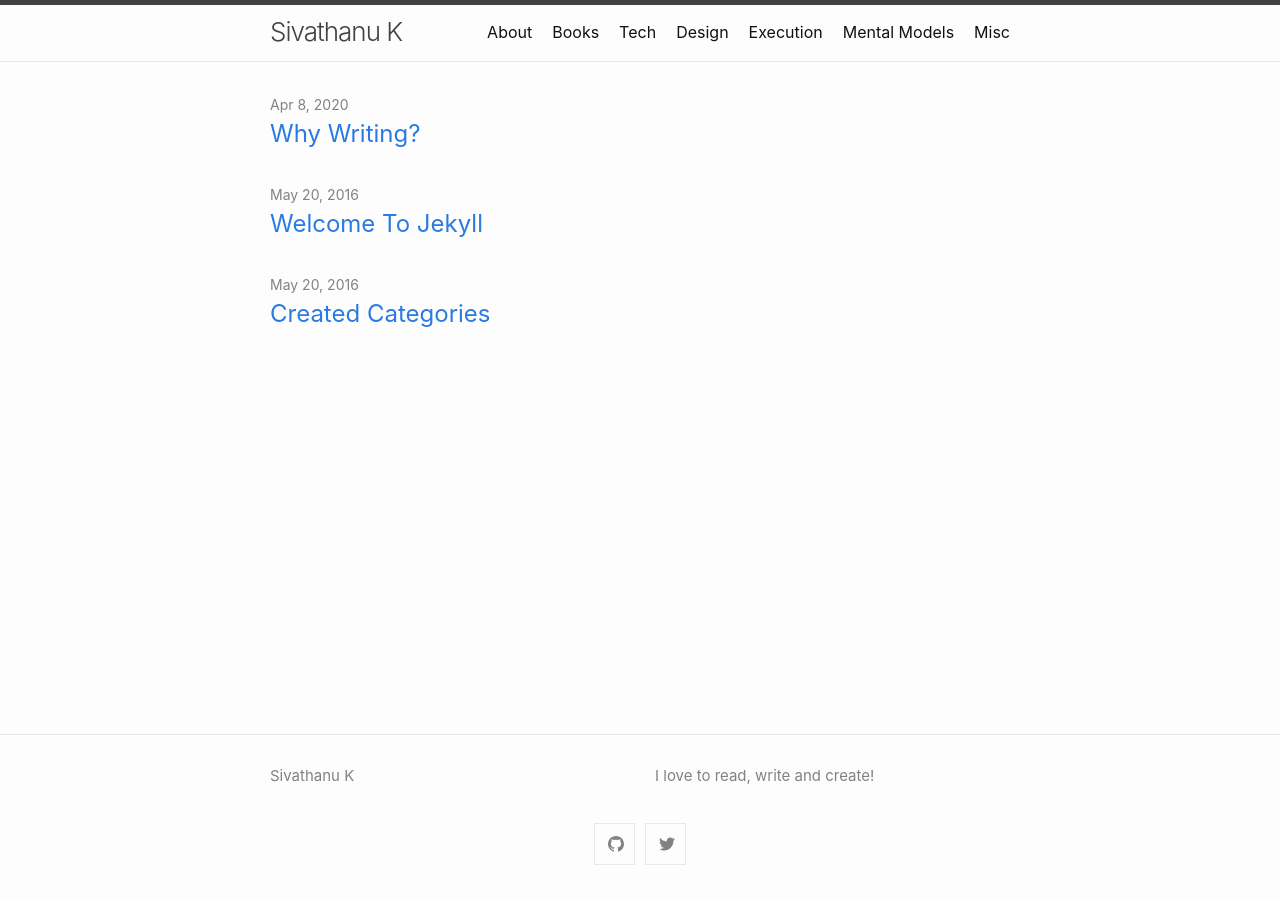
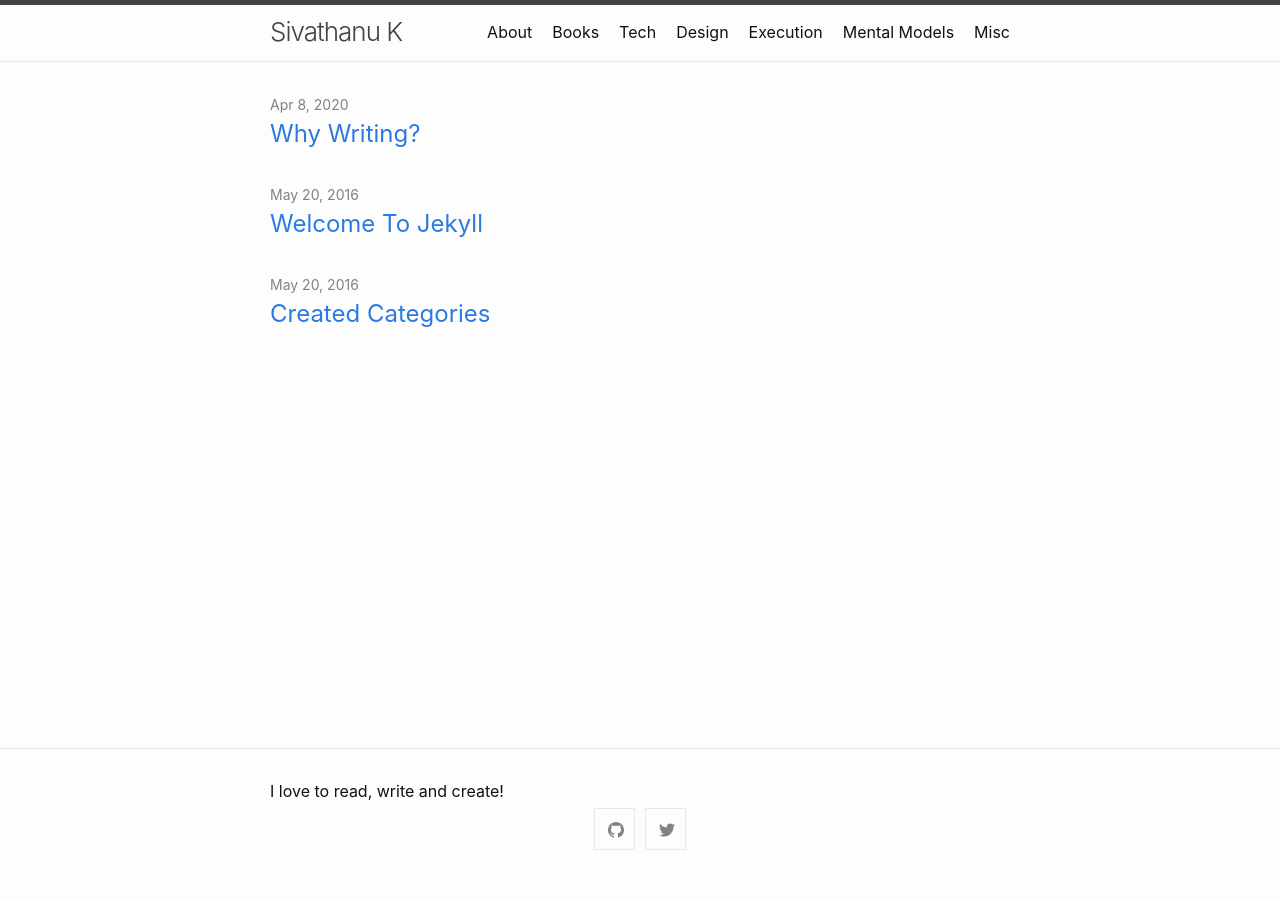
Before and after one commit to sivathanuk/sivathanuk.github.io, a Jekyll site: the page built from index.md, in a window 1280 px wide. Built offline with Jekyll 4.4.1, drawn with Linux system fonts in a browser that asks for light colours.

Commit message:
footer adjustments

```diff
--- a/_includes/footer.html
+++ b/_includes/footer.html
@@ -2,30 +2,13 @@
   <data class="u-url" href="{{ "/" | relative_url }}"></data>
 
   <div class="wrapper">
-
-    <div class="footer-col-wrapper">
-      <div class="footer-col">
-
       {%- if site.author %}
         <ul class="contact-list">
           {% if site.author.name -%}
-            <li class="p-name">{{ site.author.name | escape }}</li>
+            <li class="p-name">{{ site.description | escape }}</li>
+            {%- include social.html -%}
           {% endif -%}
-          {% if site.author.email -%}
-            <li><a class="u-email" href="mailto:{{ site.author.email }}">{{ site.author.email }}</a></li>
-          {%- endif %}
         </ul>
       {%- endif %}
-      </div>
-      <div class="footer-col">
-        <p>{{ site.description | escape }}</p>
-      </div>
-    </div>
-
-    <div class="social-links">
-      {%- include social.html -%}
-    </div>
-
   </div>
-
 </footer>
```
